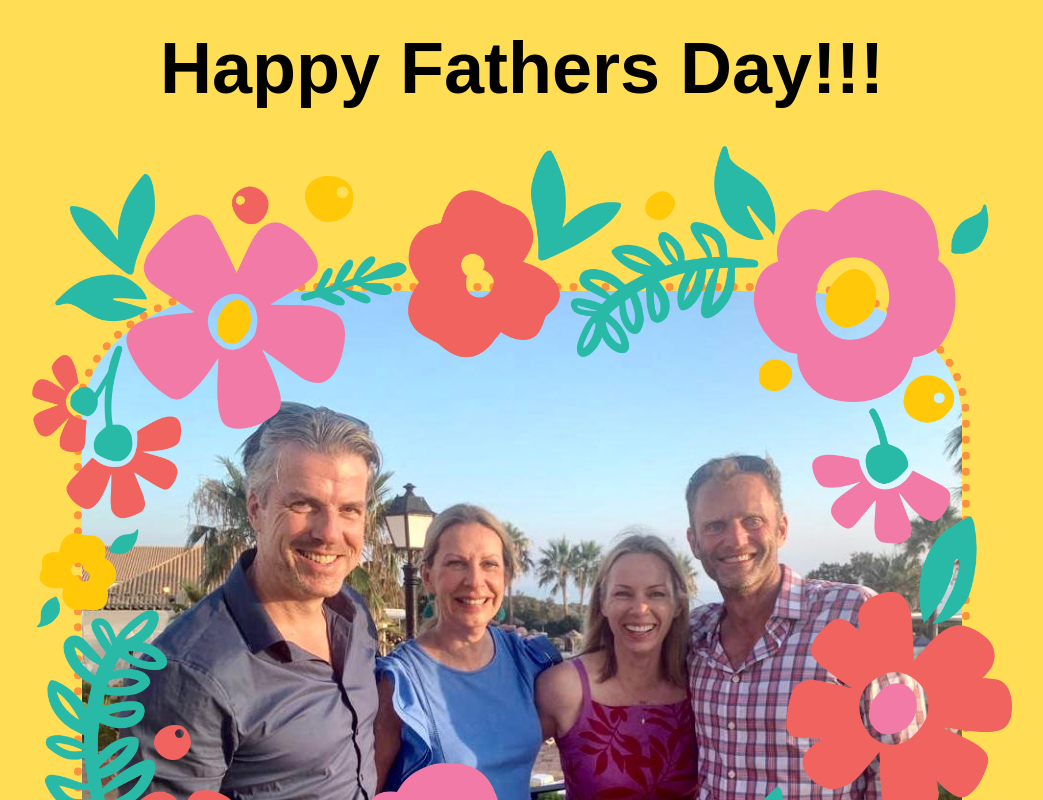
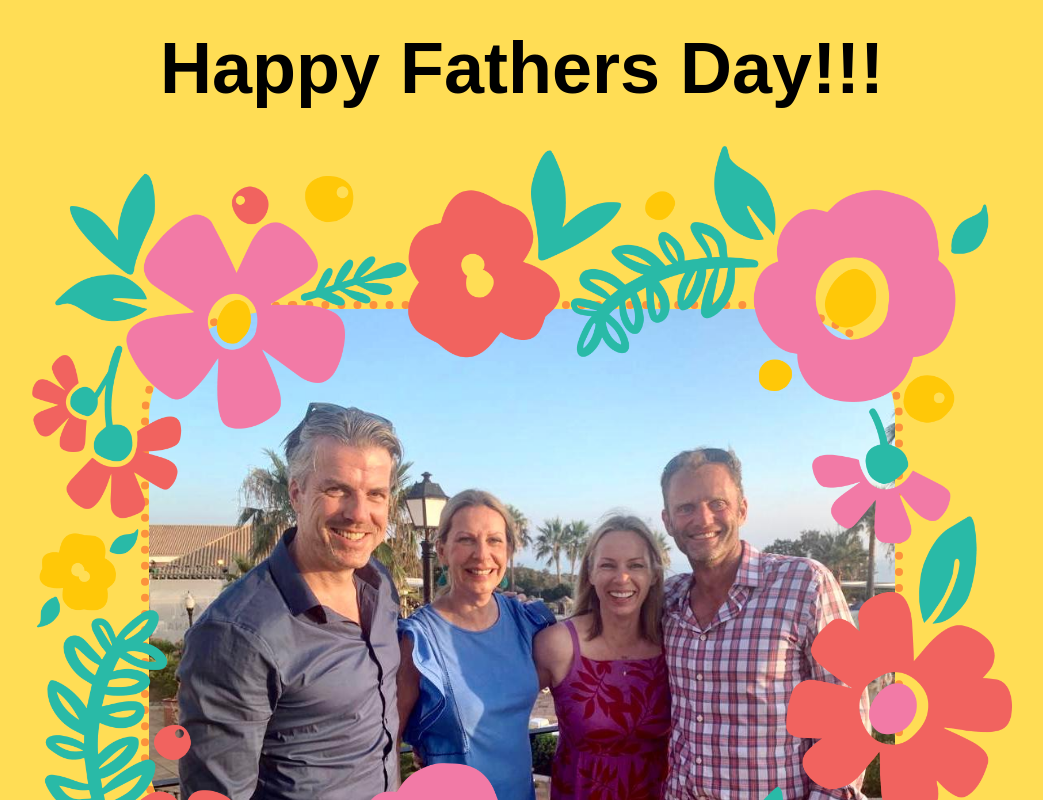
Before and after one commit to ajkraemling/fathers-day, a Next.js app: page / in a window 1280 px wide. Shown: the top 800 px of the page, without its empty margins (118-1161 px from the left). Built offline with nearby package versions, Linux system fonts and the light colour scheme; a web font is replaced by a local one.

Commit message:
Added text

```diff
--- a/src/app/page.tsx
+++ b/src/app/page.tsx
@@ -99,7 +99,7 @@ export default function Home() {
                 Happy Fathers Day!!!
             </div>
             <div className="relative w-full max-w-4xl mx-auto">
-                <div className=" absolute w-[100%] mt-[20%]">
+                <div className=" absolute w-[85%] mt-[22%] left-0 right-0 m-auto">
                     <Slideshow images={images}/>
                 </div>
                 <Image
--- a/src/components/Slideshow.tsx
+++ b/src/components/Slideshow.tsx
@@ -19,7 +19,7 @@ const Slideshow = ({images, interval = 3000}) => {
             alt="Slideshow Image"
             width={1000}
             height={1000}
-            className="rounded-[20%]  border-8 border-orange-400 border-dotted object-cover"
+            className="rounded-[20%] border-8 border-orange-400 border-dotted object-cover"
         />
     );
 };
```
